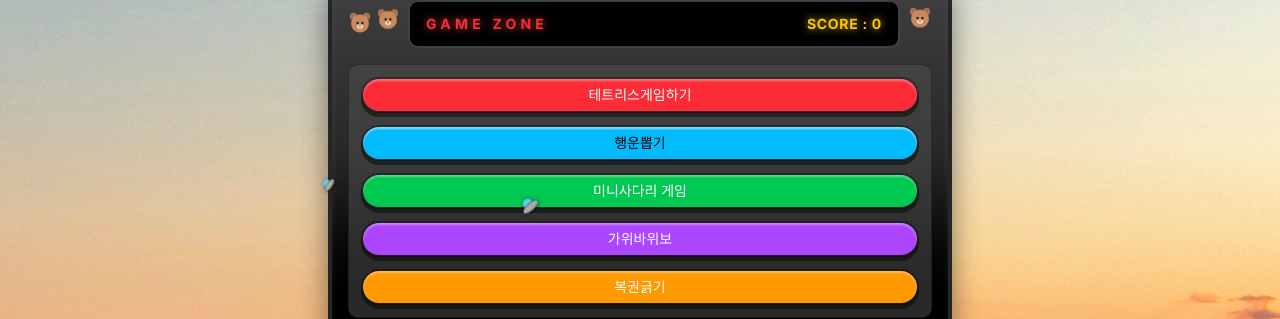
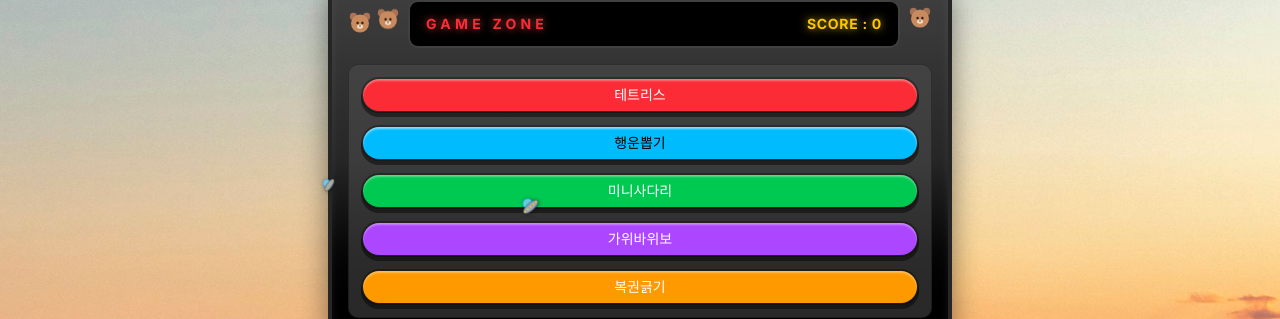
Before and after one commit to lu680035003500-sudo/0827_final_v1, a Next.js app: page / in a window 1280 px wide. Shown: the part 132-451 px from the top of the page. Built offline with nearby package versions, Linux system fonts and the light colour scheme.

Commit message:
feat: 복권긁기 공개 임계값 40%로 낮추고 버튼명 간결화
- 복권긁기: 40% 이상 긁으면 결과 공개
- 버튼명: "테트리스게임하기" -> "테트리스", "미니사다리 게임" -> "미니사다리"
  (사다리 게임 모달 제목도 함께 변경)

```diff
--- a/components/converter/converter.tsx
+++ b/components/converter/converter.tsx
@@ -85,7 +85,7 @@
           className="rounded-full border-2 border-black/30 bg-red-500 text-white shadow-[0_4px_0_rgba(0,0,0,0.45),inset_0_2px_2px_rgba(255,255,255,0.35)] hover:bg-red-500 hover:brightness-110 active:translate-y-1 active:shadow-none"
           onClick={() => setShowGame(true)}
         >
-          테트리스게임하기
+          테트리스
         </Button>
 
         <Button
@@ -103,7 +103,7 @@
           className="rounded-full border-2 border-black/30 bg-green-500 text-white shadow-[0_4px_0_rgba(0,0,0,0.45),inset_0_2px_2px_rgba(255,255,255,0.35)] hover:bg-green-500 hover:brightness-110 active:translate-y-1 active:shadow-none"
           onClick={() => setShowLadderGame(true)}
         >
-          미니사다리 게임
+          미니사다리
         </Button>
 
         <Button
--- a/components/ladder-game/ladder-game.tsx
+++ b/components/ladder-game/ladder-game.tsx
@@ -138,7 +138,7 @@
           ✕
         </button>
 
-        <h2 className="text-lg font-semibold">미니사다리 게임</h2>
+        <h2 className="text-lg font-semibold">미니사다리</h2>
         <p className="text-sm text-muted-foreground">점수: {score}</p>
 
         <svg
--- a/components/scratch-lottery/scratch-lottery-modal.tsx
+++ b/components/scratch-lottery/scratch-lottery-modal.tsx
@@ -9,7 +9,7 @@
 
 const CARD_WIDTH = 220;
 const CARD_HEIGHT = 120;
-const REVEAL_THRESHOLD = 0.92;
+const REVEAL_THRESHOLD = 0.4;
 const BRUSH_RADIUS = 16;
 const WIN_PROBABILITY = 0.7;
 
```
Also changed, not shown: 2 other files (tests, documents, lock files or other folders).
